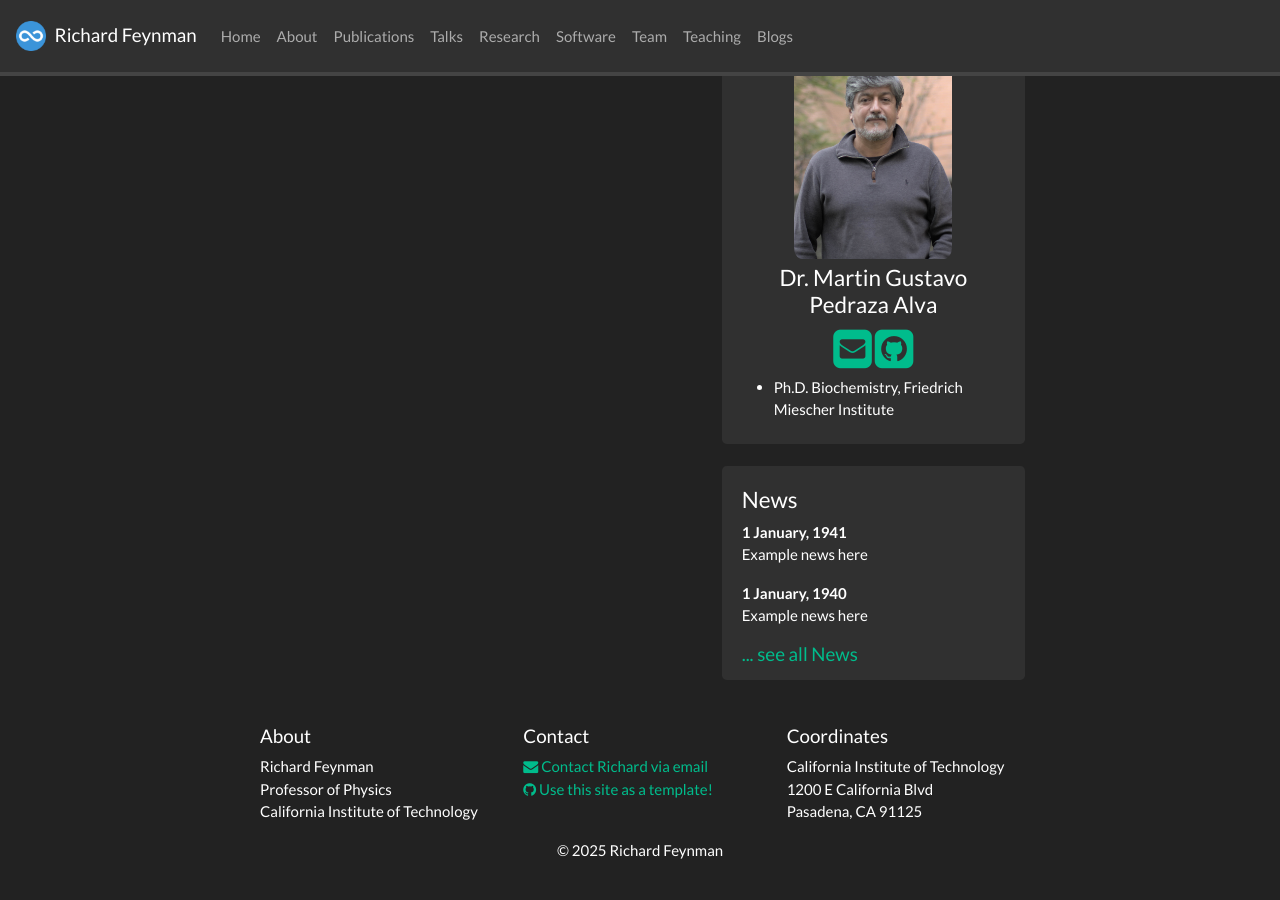
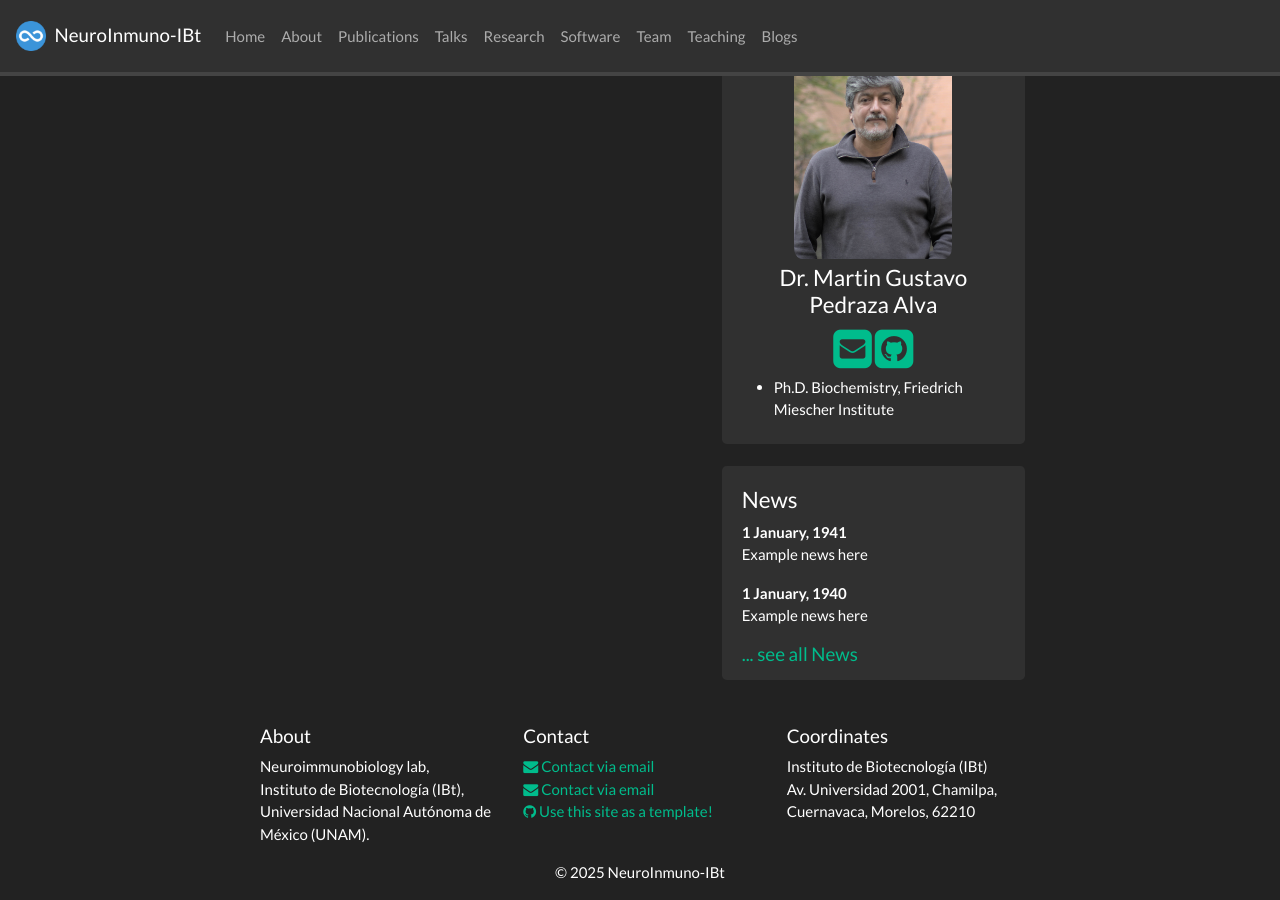
Before and after one commit to NeuroInmuno-IBT/NeuroInmuno-IBT.github.io, a Jekyll site: the page built from _pages/home.md, in a window 1280 px wide and 900 px high, scrolled down 580 px. Built offline with Jekyll 4.4.1, drawn with Linux system fonts in a browser that asks for light colours; nearby versions of some CDN libraries; a style sheet for code colours, icons or effects is not loaded; before the commit the page ends 1457 px from its top, so only the background shows below that.

Commit message:
Update _config.yml

```diff
--- a/_config.yml
+++ b/_config.yml
@@ -1,6 +1,6 @@
 # Site settings
-title: Richard Feynman
-email: richard@university.edu
+title: NeuroInmuno-IBt
+email:
 description: Academic webpage for the Neuroimmunobiology lab at IBT-UNAM
 baseurl: ""
 url: "https://neuroinmuno-ibt.github.io"
@@ -12,17 +12,18 @@ url: "https://neuroinmuno-ibt.github.io"
 
 # Footer info
 affiliation: >
-  Richard Feynman<br/>
-  Professor of Physics<br/>
-  California Institute of Technology
+  Neuroimmunobiology lab,<br/>
+  Instituto de Biotecnología (IBt), <br/>
+  Universidad Nacional Autónoma de México (UNAM).
 
 location: >
-  California Institute of Technology<br/>
-  1200 E California Blvd<br/>
-  Pasadena, CA 91125
+  Instituto de Biotecnología (IBt)<br/>
+  Av. Universidad 2001, Chamilpa,<br/>
+  Cuernavaca, Morelos, 62210
 
 contact: >
-  <a href="mailto:richard@university.edu" target="_blank"><i class="fa fa-envelope fa-1x"></i> Contact Richard via email</a> <br/>
+  <a href="mailto:gustavo.pedraza@ibt.unam.mx" target="_blank"><i class="fa fa-envelope fa-1x"></i> Contact via email</a> <br/>
+  <a href="mailto:leonor.perez@ibt.unam.mx" target="_blank"><i class="fa fa-envelope fa-1x"></i> Contact via email</a> <br/>
   <a href="https://github.com/sbryngelson/academic-website-template"><i class="fa fa-github fa-1x"></i> Use this site as a template!</a>
 
 # Pages shown in navbar
```
